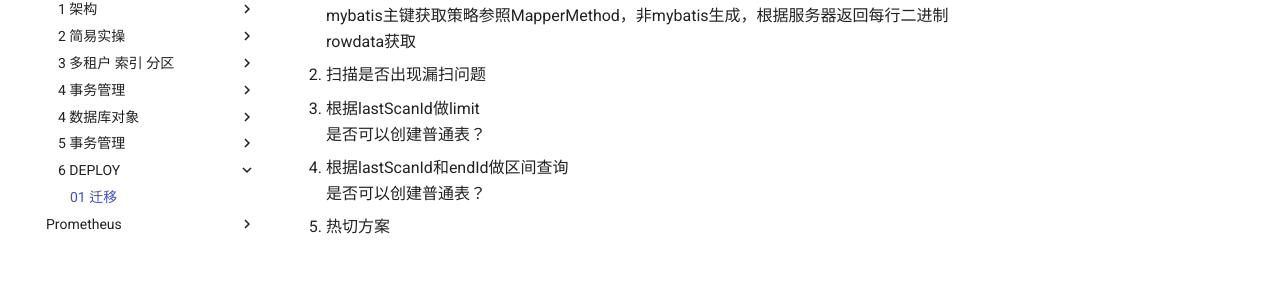
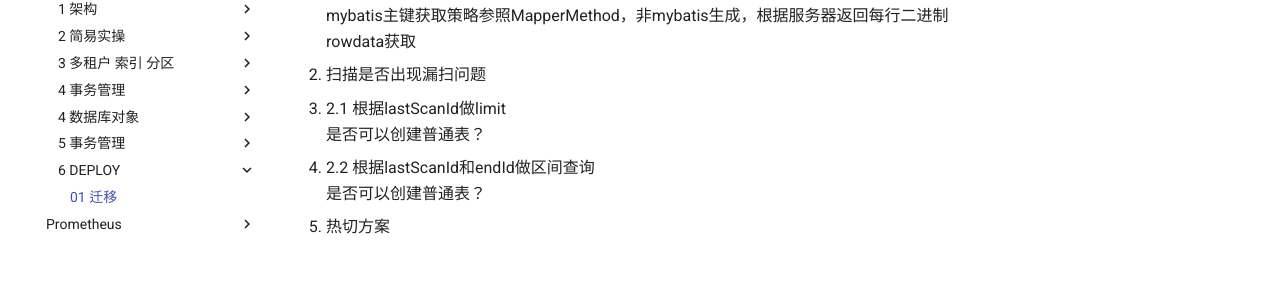
Before and after one commit to rocky-raccoon33/ops-doc, an MkDocs documentation site: the page built from docs/oceanbase/6 DEPLOY/01 迁移.md, in a window 1280 px wide. Shown: the part 210-500 px from the top of the page. Built offline with MkDocs 1.6.1 and Material for MkDocs 9.7.7, drawn with Linux system fonts in a browser that asks for light colours.

Commit message:
mod：tabel修改

```diff
--- a/docs/oceanbase/6 DEPLOY/01 迁移.md
+++ b/docs/oceanbase/6 DEPLOY/01 迁移.md
@@ -2,10 +2,10 @@
 mybatis主键获取策略参照MapperMethod，非mybatis生成，根据服务器返回每行二进制rowdata获取
 
 2. 扫描是否出现漏扫问题
-- 根据lastScanId做limit
+- 2.1 根据lastScanId做limit
 是否可以创建普通表？
 
-- 根据lastScanId和endId做区间查询
+- 2.2  根据lastScanId和endId做区间查询
 是否可以创建普通表？
 
 3. 热切方案
```
